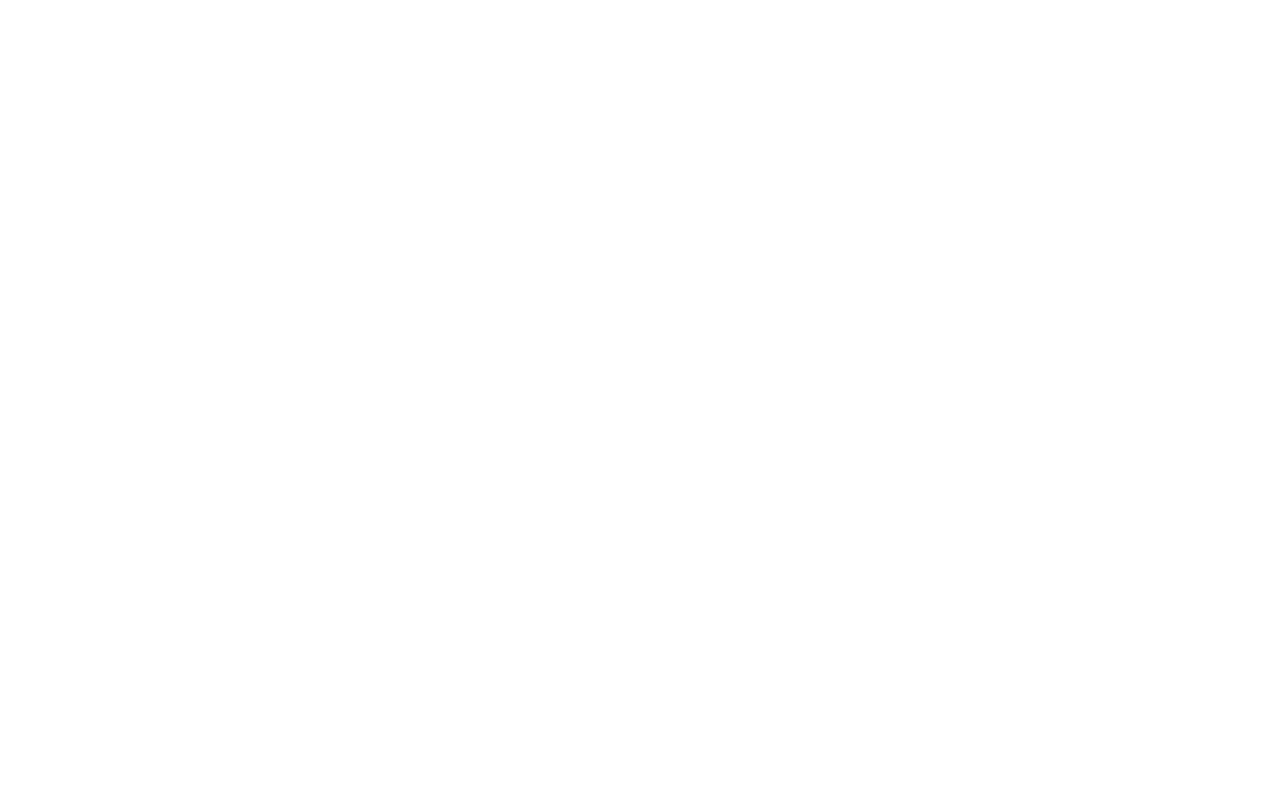
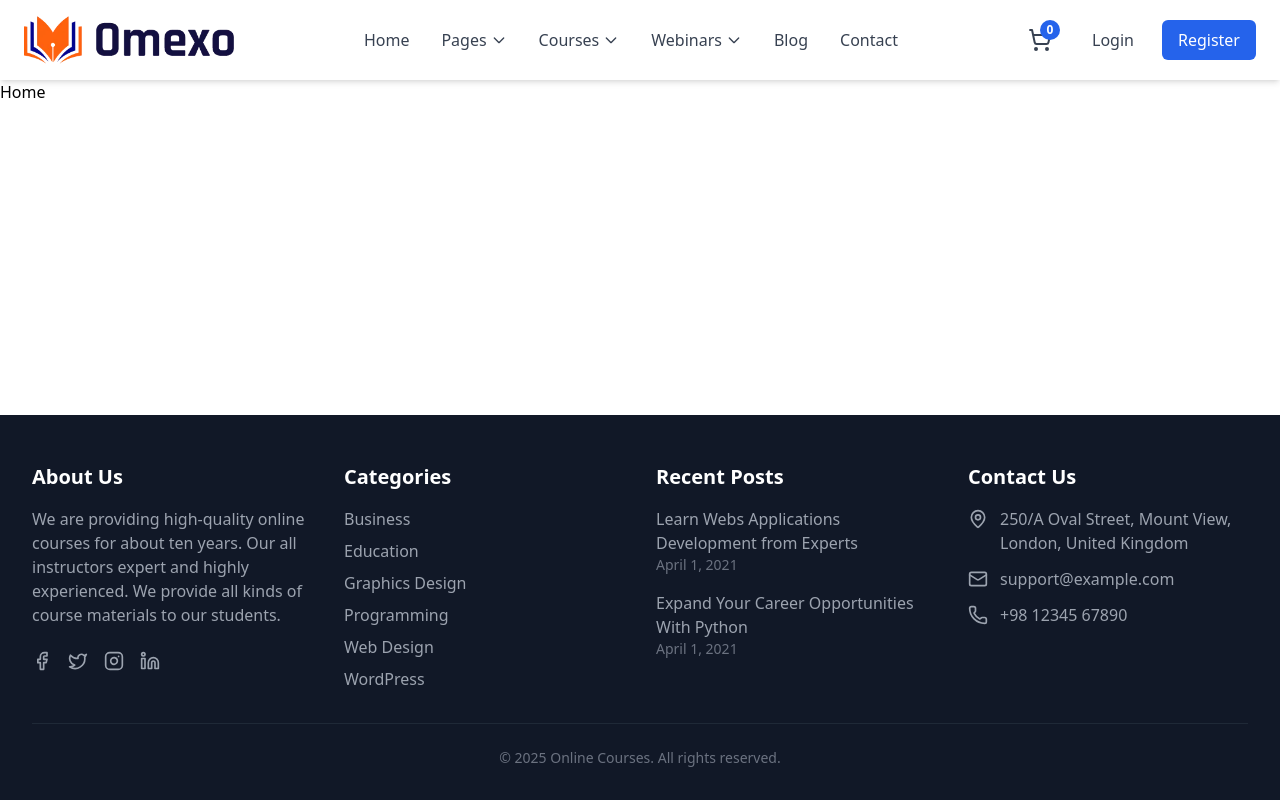
Before and after one commit to HackInMotion/Innovators, a React (Vite) app in the folder frontend/: page / in a window 1280 px wide. Built offline with nearby package versions, Linux system fonts and the light colour scheme.

Commit message:
add login

```diff
--- a/frontend/src/App.jsx
+++ b/frontend/src/App.jsx
@@ -1,5 +1,18 @@
+import { BrowserRouter as Router, Routes, Route } from "react-router-dom";
+import ClientRoute from "./pages/ClientRoute";
+import LoginPage from "./pages/LoginPage";
+import SignupPage from "./pages/SignupPage";
+
 function App() {
-  return;
+  return (
+    <Router>
+      <Routes>
+        <Route path="/*" element={<ClientRoute />} />
+        <Route path="/login" element={<LoginPage />} />
+        <Route path="/sign-up" element={<SignupPage />} />
+      </Routes>
+    </Router>
+  );
 }
 
 export default App;
--- a/frontend/src/components/Footer.jsx
+++ b/frontend/src/components/Footer.jsx
@@ -0,0 +1,162 @@
+import React from "react";
+import {
+  Facebook,
+  Twitter,
+  Instagram,
+  Linkedin,
+  Mail,
+  Phone,
+  MapPin,
+} from "lucide-react";
+
+const Footer = () => {
+  return (
+    <footer className="bg-gray-900 text-gray-300 pt-12 pb-8 px-4 sm:px-6 lg:px-8">
+      <div className="max-w-7xl mx-auto grid grid-cols-1 md:grid-cols-2 lg:grid-cols-4 gap-8">
+        {/* About Us */}
+        <div className="space-y-4">
+          <h3 className="text-white text-xl font-bold mb-4">About Us</h3>
+          <p className="text-gray-400">
+            We are providing high-quality online courses for about ten years. Our
+            all instructors expert and highly experienced. We provide all kinds of
+            course materials to our students.
+          </p>
+          <div className="flex space-x-4 pt-2">
+            <a href="#" className="text-gray-400 hover:text-white">
+              <Facebook className="h-5 w-5" />
+            </a>
+            <a href="#" className="text-gray-400 hover:text-white">
+              <Twitter className="h-5 w-5" />
+            </a>
+            <a href="#" className="text-gray-400 hover:text-white">
+              <Instagram className="h-5 w-5" />
+            </a>
+            <a href="#" className="text-gray-400 hover:text-white">
+              <Linkedin className="h-5 w-5" />
+            </a>
+          </div>
+        </div>
+
+        {/* Categories */}
+        <div className="space-y-4">
+          <h3 className="text-white text-xl font-bold mb-4">Categories</h3>
+          <ul className="space-y-2">
+            <li>
+              <a
+                href="#"
+                className="text-gray-400 hover:text-white transition-colors"
+              >
+                Business
+              </a>
+            </li>
+            <li>
+              <a
+                href="#"
+                className="text-gray-400 hover:text-white transition-colors"
+              >
+                Education
+              </a>
+            </li>
+            <li>
+              <a
+                href="#"
+                className="text-gray-400 hover:text-white transition-colors"
+              >
+                Graphics Design
+              </a>
+            </li>
+            <li>
+              <a
+                href="#"
+                className="text-gray-400 hover:text-white transition-colors"
+              >
+                Programming
+              </a>
+            </li>
+            <li>
+              <a
+                href="#"
+                className="text-gray-400 hover:text-white transition-colors"
+              >
+                Web Design
+              </a>
+            </li>
+            <li>
+              <a
+                href="#"
+                className="text-gray-400 hover:text-white transition-colors"
+              >
+                WordPress
+              </a>
+            </li>
+          </ul>
+        </div>
+
+        {/* Recent Posts */}
+        <div className="space-y-4">
+          <h3 className="text-white text-xl font-bold mb-4">Recent Posts</h3>
+          <ul className="space-y-4">
+            <li>
+              <a
+                href="#"
+                className="text-gray-400 hover:text-white transition-colors"
+              >
+                <p>Learn Webs Applications Development from Experts</p>
+                <p className="text-sm text-gray-500">April 1, 2021</p>
+              </a>
+            </li>
+            <li>
+              <a
+                href="#"
+                className="text-gray-400 hover:text-white transition-colors"
+              >
+                <p>Expand Your Career Opportunities With Python</p>
+                <p className="text-sm text-gray-500">April 1, 2021</p>
+              </a>
+            </li>
+          </ul>
+        </div>
+
+        {/* Contact Us */}
+        <div className="space-y-4">
+          <h3 className="text-white text-xl font-bold mb-4">Contact Us</h3>
+          <ul className="space-y-3">
+            <li className="flex items-start space-x-3">
+              <MapPin className="h-5 w-5 text-gray-400 mt-0.5 flex-shrink-0" />
+              <span className="text-gray-400">
+                250/A Oval Street, Mount View, London, United Kingdom
+              </span>
+            </li>
+            <li className="flex items-center space-x-3">
+              <Mail className="h-5 w-5 text-gray-400" />
+              <a
+                href="mailto:support@example.com"
+                className="text-gray-400 hover:text-white transition-colors"
+              >
+                support@example.com
+              </a>
+            </li>
+            <li className="flex items-center space-x-3">
+              <Phone className="h-5 w-5 text-gray-400" />
+              <a
+                href="tel:+981234567890"
+                className="text-gray-400 hover:text-white transition-colors"
+              >
+                +98 12345 67890
+              </a>
+            </li>
+          </ul>
+        </div>
+      </div>
+
+      {/* Copyright */}
+      <div className="max-w-7xl mx-auto border-t border-gray-800 mt-8 pt-6 text-center text-gray-500 text-sm">
+        <p>
+          © {new Date().getFullYear()} Online Courses. All rights reserved.
+        </p>
+      </div>
+    </footer>
+  );
+};
+
+export default Footer;
--- a/frontend/src/components/Header.jsx
+++ b/frontend/src/components/Header.jsx
@@ -1,11 +1,13 @@
 import React, { useState } from "react";
-import Logo from "../../assets/Logo.webp";
-import { ShoppingCart, Menu, X, ChevronDown, ChevronUp } from 'lucide-react';
+import Logo from "../assets/Logo.webp";
+import { ShoppingCart, Menu, X, ChevronDown, ChevronUp } from "lucide-react";
 import { motion, AnimatePresence } from "framer-motion";
+import { useNavigate } from "react-router-dom";
 
 const Header = () => {
   const [isMobileMenuOpen, setIsMobileMenuOpen] = useState(false);
   const [openSubmenu, setOpenSubmenu] = useState(null);
+  const navigate = useNavigate();
 
   const toggleSubmenu = (menu) => {
     if (openSubmenu === menu) {
@@ -25,8 +27,8 @@
   const menuItems = [
     {
       name: "Home",
-      link: "#",
-      submenu: null
+      link: "/",
+      submenu: null,
     },
     {
       name: "Pages",
@@ -36,34 +38,32 @@
         { name: "Membership Plans", link: "#" },
         { name: "Instructors", link: "#" },
         { name: "Student Registration", link: "#" },
-        { name: "FAQs", link: "#" }
-      ]
+        { name: "FAQs", link: "#" },
+      ],
     },
     {
       name: "Courses",
       link: "#",
       submenu: [
         { name: "Our Courses", link: "#" },
-        { name: "Become An Instructor", link: "#" }
-      ]
+        { name: "Become An Instructor", link: "#" },
+      ],
     },
     {
       name: "Webinars",
       link: "#",
-      submenu: [
-        { name: "Upcoming Webinars", link: "#" }
-      ]
+      submenu: [{ name: "Upcoming Webinars", link: "#" }],
     },
     {
       name: "Blog",
       link: "#",
-      submenu: null
+      submenu: null,
     },
     {
       name: "Contact",
       link: "#",
-      submenu: null
-    }
+      submenu: null,
+    },
   ];
 
   // Animation variants for left-sliding mobile menu
@@ -73,17 +73,17 @@
       opacity: 0,
       transition: {
         duration: 0.3,
-        ease: "easeInOut"
-      }
+        ease: "easeInOut",
+      },
     },
     visible: {
       x: 0,
       opacity: 1,
       transition: {
         duration: 0.3,
-        ease: "easeInOut"
-      }
-    }
+        ease: "easeInOut",
+      },
+    },
   };
 
   const subMenuVariants = {
@@ -92,17 +92,17 @@
       height: 0,
       transition: {
         duration: 0.2,
-        ease: "easeInOut"
-      }
+        ease: "easeInOut",
+      },
     },
     visible: {
       opacity: 1,
       height: "auto",
       transition: {
         duration: 0.2,
-        ease: "easeInOut"
-      }
-    }
+        ease: "easeInOut",
+      },
+    },
   };
 
   return (
@@ -125,14 +125,28 @@
                       onClick={() => toggleSubmenu(index)}
                     >
                       {item.name}
-                      <svg xmlns="http://www.w3.org/2000/svg" className="h-4 w-4 ml-1 group-hover:rotate-180" fill="none" viewBox="0 0 24 24" stroke="currentColor">
-                        <path strokeLinecap="round" strokeLinejoin="round" strokeWidth={2} d="M19 9l-7 7-7-7" />
+                      <svg
+                        xmlns="http://www.w3.org/2000/svg"
+                        className="h-4 w-4 ml-1 group-hover:rotate-180"
+                        fill="none"
+                        viewBox="0 0 24 24"
+                        stroke="currentColor"
+                      >
+                        <path
+                          strokeLinecap="round"
+                          strokeLinejoin="round"
+                          strokeWidth={2}
+                          d="M19 9l-7 7-7-7"
+                        />
                       </svg>
                     </button>
                     <ul className="absolute left-0 mt-2 w-48 bg-white rounded-md shadow-lg py-1 z-10 hidden group-hover:block">
                       {item.submenu.map((subItem, subIndex) => (
                         <li key={subIndex}>
-                          <a href={subItem.link} className="block px-4 py-2 text-gray-700 hover:bg-blue-50 hover:text-blue-600">
+                          <a
+                            href={subItem.link}
+                            className="block px-4 py-2 text-gray-700 hover:bg-blue-50 hover:text-blue-600"
+                          >
                             {subItem.name}
                           </a>
                         </li>
@@ -140,7 +154,10 @@
                     </ul>
                   </>
                 ) : (
-                  <a href={item.link} className="text-gray-700 hover:text-blue-600 font-medium">
+                  <a
+                    href={item.link}
+                    className="text-gray-700 hover:text-blue-600 font-medium"
+                  >
                     {item.name}
                   </a>
                 )}
@@ -159,10 +176,16 @@
           </div>
 
           <div className="hidden md:flex space-x-3">
-            <button className="px-4 py-2 text-gray-700 font-medium hover:text-blue-600">
+            <button
+              className="px-4 py-2 text-gray-700 font-medium hover:text-blue-600"
+              onClick={() => navigate("/login")}
+            >
               Login
             </button>
-            <button className="px-4 py-2 bg-blue-600 text-white font-medium rounded-md hover:bg-blue-700">
+            <button
+              className="px-4 py-2 bg-blue-600 text-white font-medium rounded-md hover:bg-blue-700"
+              onClick={() => navigate("/sign-up")}
+            >
               Register
             </button>
           </div>
--- a/frontend/src/pages/ClientLayout.jsx
+++ b/frontend/src/pages/ClientLayout.jsx
@@ -8,7 +8,7 @@
 
   useEffect(() => {
     window.scrollTo(0, 0);
-  }, [location.pathname]);
+  }, [location?.pathname]);
 
   return (
     <div className="flex flex-col min-h-screen">
--- a/frontend/src/pages/loginPage.jsx
+++ b/frontend/src/pages/loginPage.jsx
@@ -1,9 +1,7 @@
-import React from 'react'
+import React from "react";
 
-const loginPage = () => {
-  return (
-    <div className=''>loginPage</div>
-  )
-}
+const LoginPage = () => {
+  return <div className="">loginPage</div>;
+};
 
-export default loginPage
+export default LoginPage;
--- a/frontend/tailwind.config.js
+++ b/frontend/tailwind.config.js
@@ -1,8 +1,8 @@
- /** @type {import('tailwindcss').Config} */
- export default {
-  content: ["./src/**/*.{html,js}"],
+/** @type {import('tailwindcss').Config} */
+export default {
+  content: ["./src/**/*.{html,js,jsx,ts,tsx}"],
   theme: {
     extend: {},
   },
   plugins: [],
-}
+};
```
